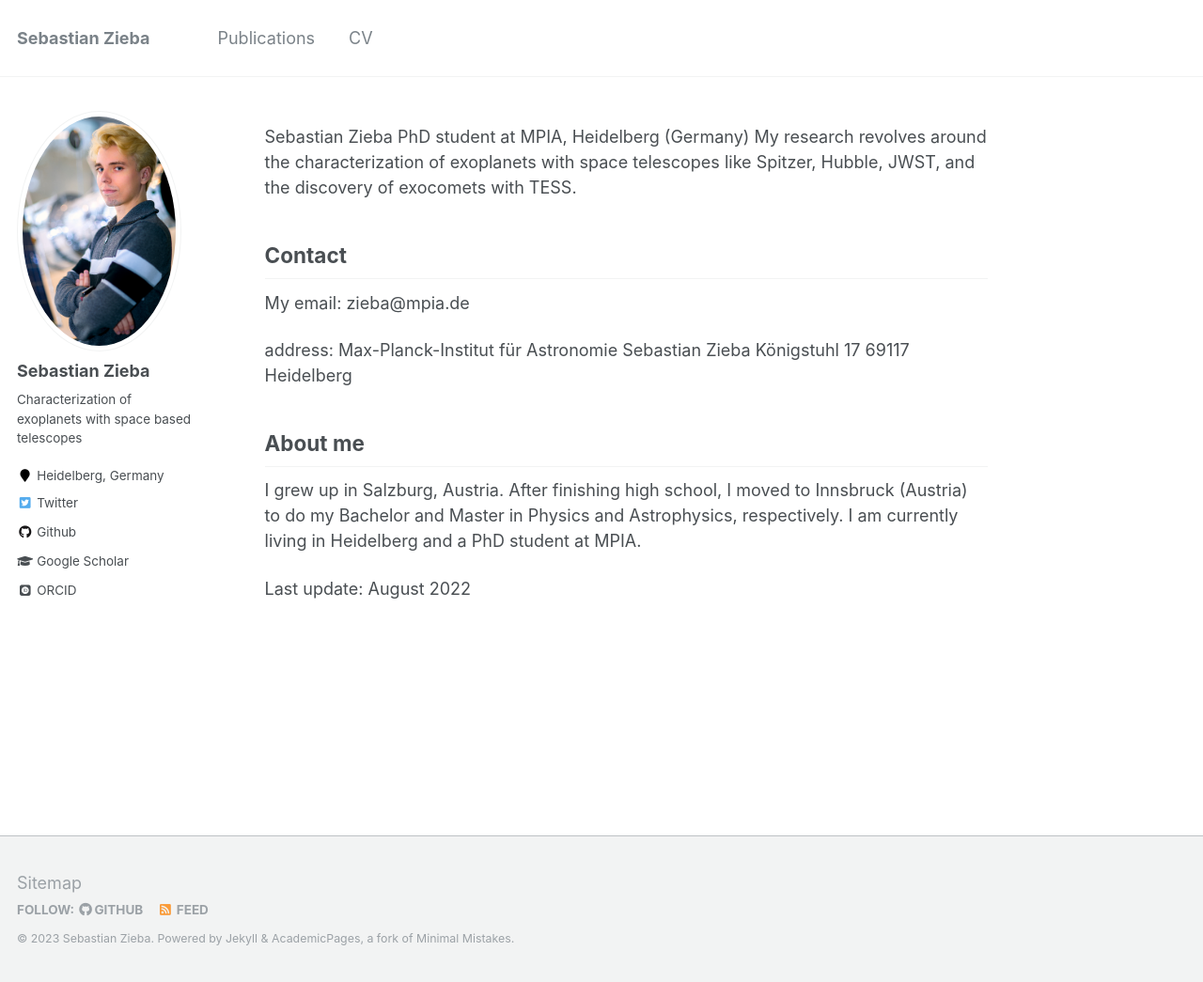
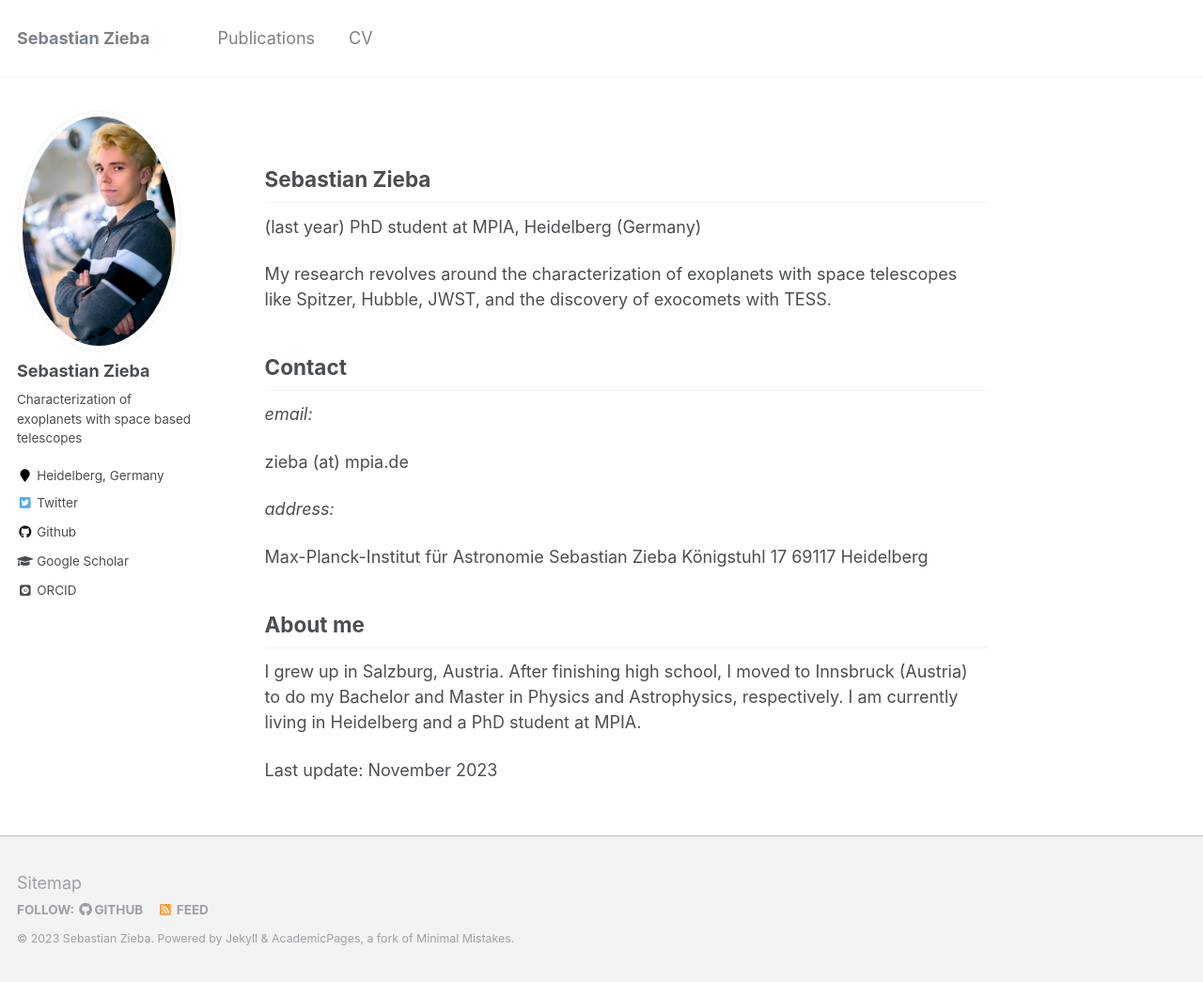
Before and after one commit to sebastian-zieba/sebastian-zieba.github.io, a Jekyll site: the page built from _pages/about.md, in a window 1280 px wide and 1045 px high. Shown: the whole window at 94% size. Built offline with Jekyll 4.4.1, drawn with Linux system fonts in a browser that asks for light colours; some web fonts are replaced.

Commit message:
updating about

```diff
--- a/_pages/about.md
+++ b/_pages/about.md
@@ -8,17 +8,22 @@ redirect_from:
   - /about.html
 ---
 
-Sebastian Zieba
-PhD student at MPIA, Heidelberg (Germany)
+**Sebastian Zieba**
+-------------------
+
+(last year) PhD student at MPIA, Heidelberg (Germany)
+
 My research revolves around the characterization of exoplanets with space telescopes like Spitzer, Hubble, JWST, and the discovery of exocomets with TESS.
 
 Contact
 -------
 
-My email:
-zieba@mpia.de
+*email:*
 
-address:
+zieba (at) mpia.de
+
+*address:*
+
 Max-Planck-Institut für Astronomie
 Sebastian Zieba
 Königstuhl 17
@@ -29,4 +34,4 @@ About me
 
 I grew up in Salzburg, Austria. After finishing high school, I moved to Innsbruck (Austria) to do my Bachelor and Master in Physics and Astrophysics, respectively. I am currently living in Heidelberg and a PhD student at MPIA.
 
-Last update: August 2022
+Last update: November 2023
```
Also changed, not shown: _pages/publications.md (+1 -1 lines).
